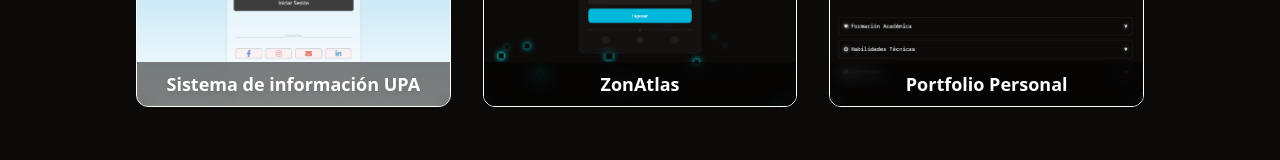
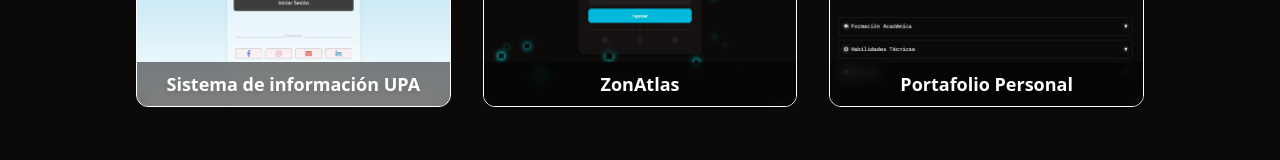
Before and after one commit to JRearte/mi_portafolio, a React (Vite) app: page / in a window 1280 px wide. Shown: the part 1777-1937 px from the top of the page. Built offline with nearby package versions, Linux system fonts and the light colour scheme; a web font is replaced by a local one.

Commit message:
corrección ortográfica

```diff
--- a/src/data/proyectos.ts
+++ b/src/data/proyectos.ts
@@ -86,7 +86,7 @@ export const proyectos: Proyecto[] = [
     estado: tecnologias.en_proceso,
   },
   {
-    nombre: "Portfolio Personal",
+    nombre: "Portafolio Personal",
     descripcion: [
       "Página web personal donde presento mis proyectos destacados, mis habilidades técnicas y la experiencia que he adquirido como desarrollador web.",
     ],
```
